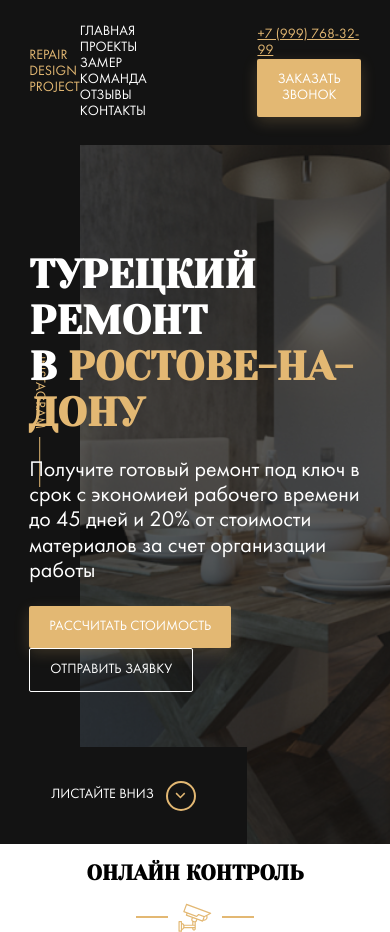
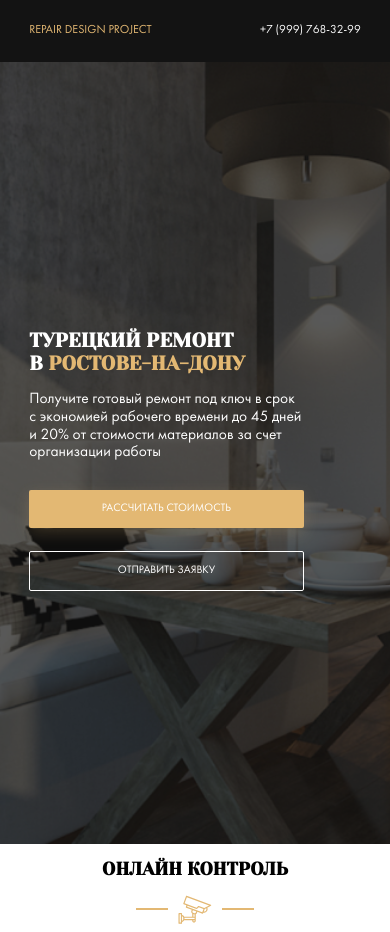
Before and after one commit to Dinara-V/repair-design, a website: page index.html in a window 390 px wide. Drawn offline with Linux system fonts and the light colour scheme; files whose address does not match are found by name.

Commit message:
refact: made responsive layout for header and hero

```diff
--- a/sass/_interface.sass
+++ b/sass/_interface.sass
@@ -3,6 +3,7 @@
   border: none
   border-radius: 2px
   text-transform: uppercase
+  font-size: 0.93rem
   &:hover
     cursor: pointer
   &--primary
--- /dev/null
+++ b/sass/_media.sass
@@ -0,0 +1,40 @@
+@media screen and ( max-width: 1200px )
+  html
+    font-size: 12px
+  .nav
+    &__item
+      margin-right: 1rem
+@media screen and ( max-width: 992px )
+  .nav
+    display: none
+  .hero
+    &__instagram
+      display: none
+    &__content
+      margin-left: 0
+@media screen and ( max-width: 576px )
+  .contacts
+    &__phone
+      margin-right: 0
+      color: $light
+      text-decoration: none
+    &__button
+      display: none
+  .title
+    font-size: 1.64rem
+  .hero
+    &__scroll-down
+      display: none
+    &__content
+      max-width: 22.86rem
+    &__text
+      font-size: 1.29rem
+      margin-bottom: 2.28rem
+    &__button
+      display: block
+      min-width: 22.86rem
+      margin-bottom: 1.85rem
+@media screen and ( max-height: 520px )
+  .hero
+    &__scroll-down
+      display: none
--- a/sass/_settings.sass
+++ b/sass/_settings.sass
@@ -1,8 +1,10 @@
 *, *:before, *:after
   box-sizing: border-box
+html
+  font-size: 14px
 body
   font-family: 'Futura Book', sans-serif
-  font-size: 14px
+  font-size: 1rem
 .section
   &-title
     text-align: center
--- a/sass/style.sass
+++ b/sass/style.sass
@@ -7,3 +7,4 @@
 @import 'templates/header'
 @import 'templates/hero'
 @import 'templates/control'
+@import 'media'
--- a/sass/templates/_header.sass
+++ b/sass/templates/_header.sass
@@ -18,7 +18,7 @@
     color: $light
     text-decoration: none
     text-transform: uppercase
-    margin-right: 40px
+    margin-right: 2.85rem
     transition: color 0.2s
     &:hover
       color: $primary
--- a/sass/templates/_hero.sass
+++ b/sass/templates/_hero.sass
@@ -17,11 +17,12 @@
     left: 0
     background-color: rgba($dark, 0.7)
   &__content
-    max-width: 670px
+    max-width: 47.85rem
     position: relative
+    margin-left: 4.28rem
   &__text
-    font-size: 22px
-    max-width: 500px
+    font-size: 1.57rem
+    max-width: 35.714rem
   &__button
     margin-right: 20px
   &__instagram
@@ -37,8 +38,8 @@
     align-items: center
     left: 0
     bottom: 0
-    min-width: 247px
-    min-height: 97px
+    min-width: 17.64rem
+    min-height: 6.92rem
     background-color: $dark
     text-transform: uppercase
     text-decoration: none
@@ -74,6 +75,6 @@
   margin: 0
   font-family: 'Yeseva One', cursive
   text-transform: uppercase
-  font-size: 40px
+  font-size: 2.857rem
   &--primary
     color: $primary
```
Also changed, not shown: css/style.css.
